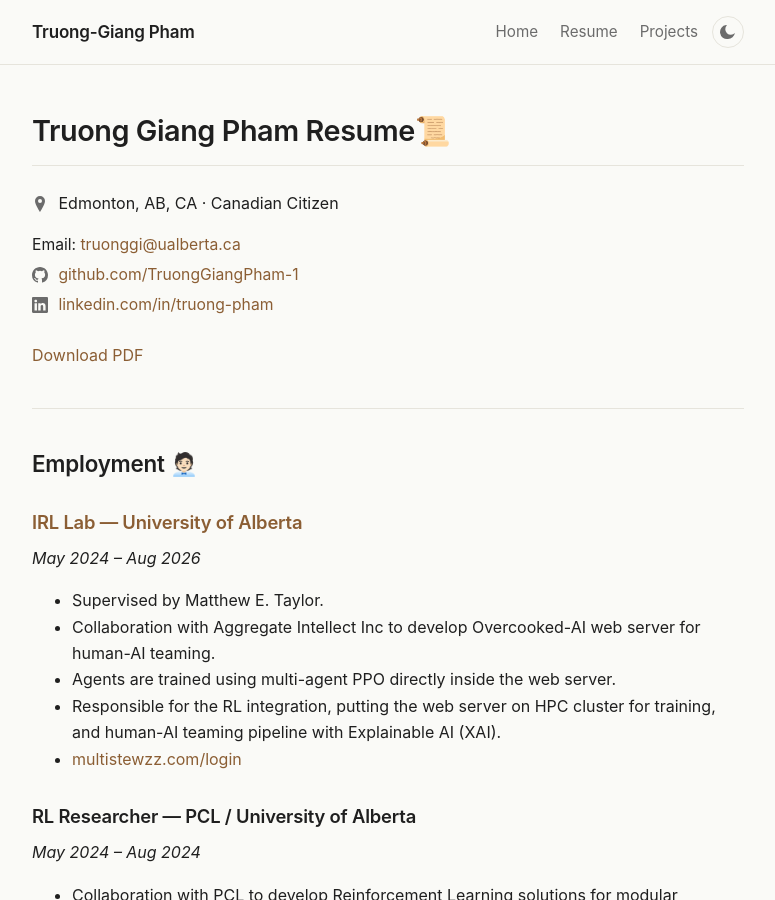
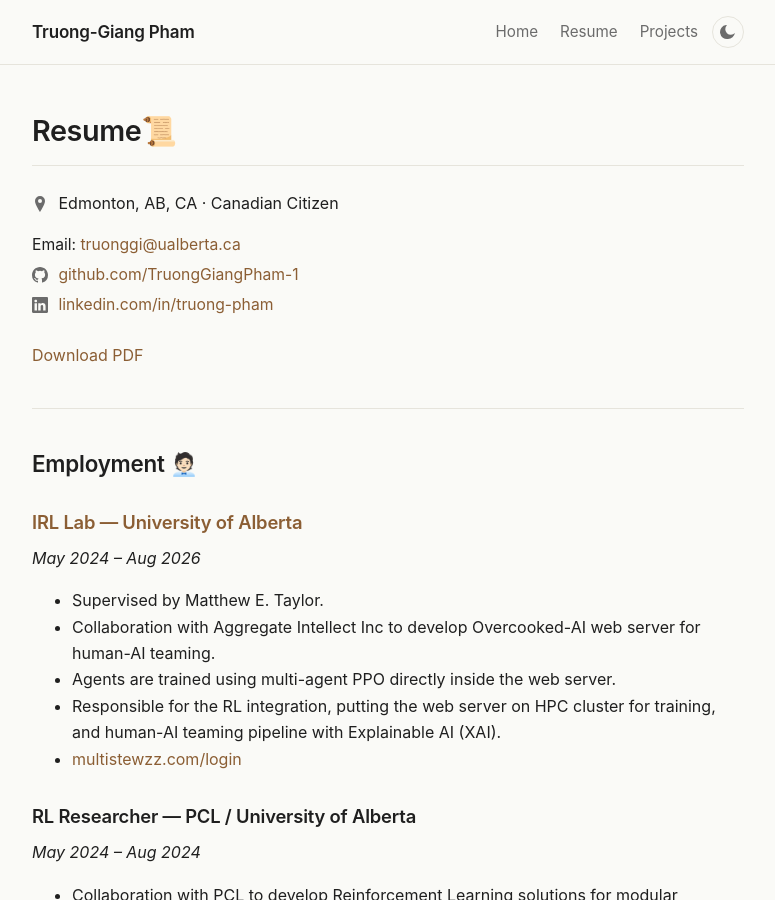
Before and after one commit to TruongGiangPham-1/TruongGiangPham-1.github.io, a Jekyll site: the page built from docs/resume.md, in a window 1280 px wide and 900 px high. Shown: the whole window, without its empty margins (252-1027 px from the left). Built offline with Jekyll 4.4.1, drawn with Linux system fonts in a browser that asks for light colours.

Commit message:
resume: title change

```diff
--- a/docs/resume.md
+++ b/docs/resume.md
@@ -1,6 +1,6 @@
 ---
 layout: page
-title: Truong Giang Pham Resume📜
+title: Resume📜
 permalink: /resume/
 ---
 
```
